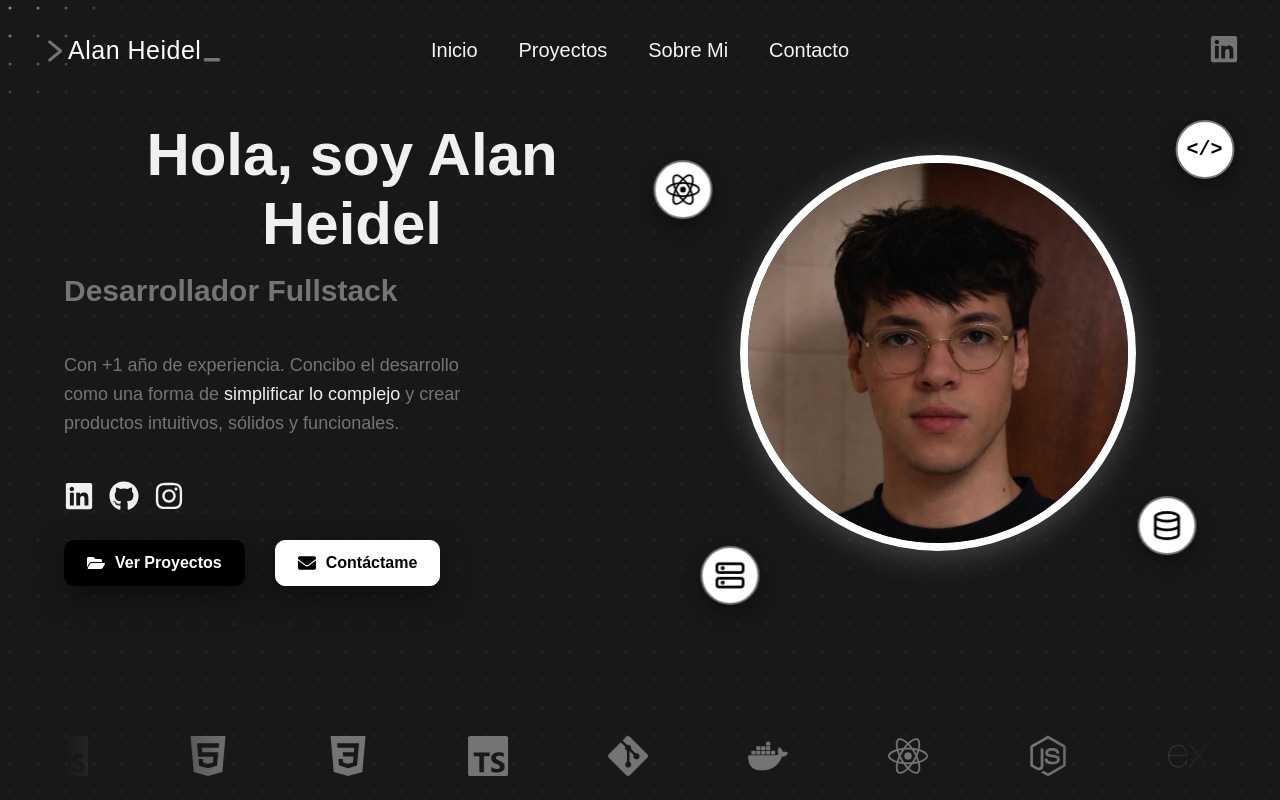
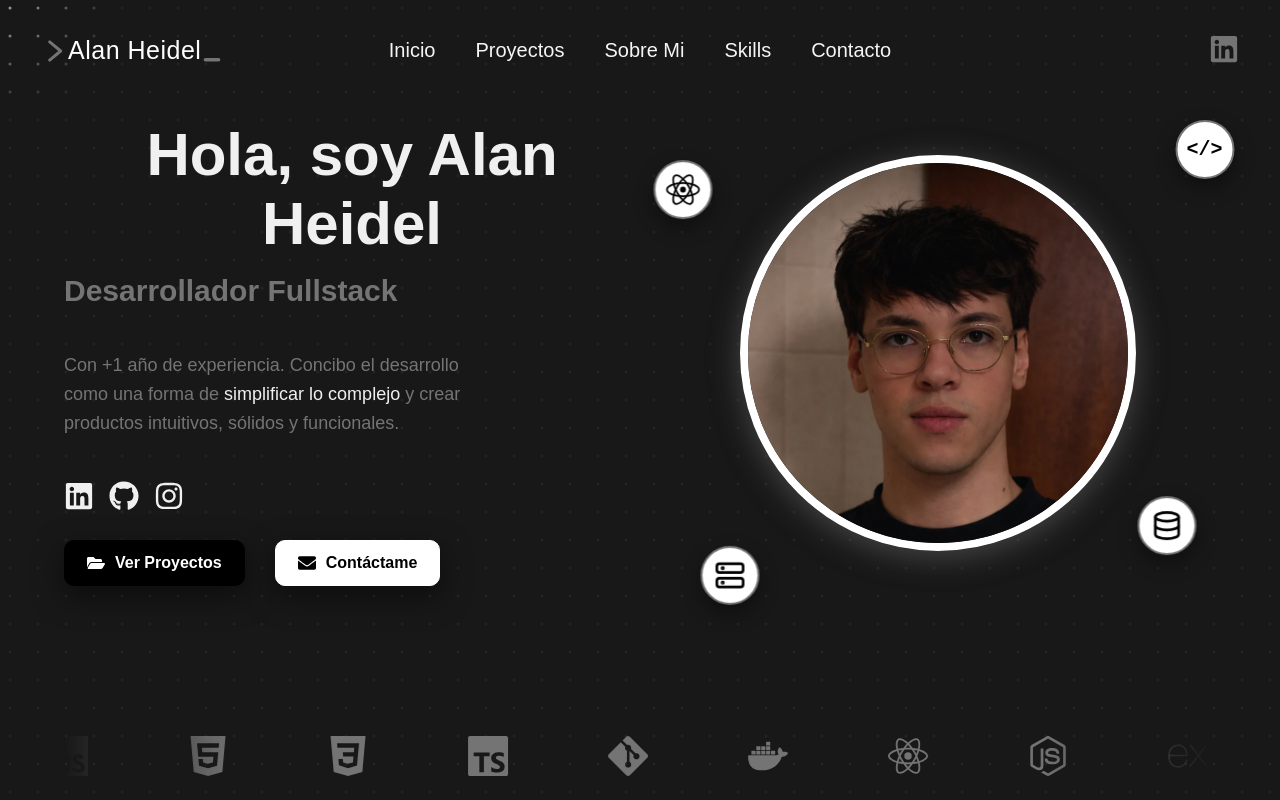
Before and after one commit to AlanHeidel/portfolio, a React (Vite) app: page / in a window 1280 px wide. Shown: the top 800 px of the page. Built offline with nearby package versions, Linux system fonts and the light colour scheme.

Commit message:
chore(nav): fix header links and smooth scroll

```diff
--- a/src/App.css
+++ b/src/App.css
@@ -30,6 +30,7 @@
   height: 95dvh;
   width: 75%;
   margin: 0 auto;
+  scroll-margin-top: 100px;
 }
 
 .index-main-content {
@@ -303,12 +304,14 @@
   margin-top: 50px;
   min-height: 100dvh;
   background: linear-gradient(to bottom, #181818 0%, #1d1d1d 100%);
+  scroll-margin-top: 50px;
 }
 
 .about-section {
-  margin: 50px auto 100px auto;
   background: #181818;
-  width: 75%;
+  margin-top: 60px;
+  scroll-margin-top: 55px;
+  min-height: 100dvh;
 }
 
 .about-container {
@@ -317,7 +320,8 @@
   align-items: center;
   justify-content: space-between;
   gap: 100px;
-  margin-top: 60px;
+  width: 75%;
+  margin: 100px auto 100px auto
 }
 
 .about-img {
--- a/src/App.jsx
+++ b/src/App.jsx
@@ -5,6 +5,7 @@ import Header from "./components/Header/Header";
 import Avatar from "./assets/img-personal.webp";
 import IconLogo from "./assets/icon.svg"
 import IconLogo2 from "./assets/icon2.svg"
+import { scrollToId } from "./utils/scrollToId.jsx";
 import {
   FaGithub,
   FaLinkedin,
@@ -96,8 +97,8 @@ function App() {
                   </div>
                 </div>
                 <div className="buttons-container">
-                  <button className="btn-primary"><FaFolderOpen size={18} className={"icon-btn"} /> Ver Proyectos</button>
-                  <button className="btn-secondary"><FaEnvelope size={18} className={"icon-btn"} />Contáctame</button>
+                  <button className="btn-primary" onClick={() => scrollToId('projects')}><FaFolderOpen size={18} className={"icon-btn"} /> Ver Proyectos</button>
+                  <button className="btn-secondary" onClick={() => scrollToId('contact')}><FaEnvelope size={18} className={"icon-btn"} />Contáctame</button>
                 </div>
               </div>
               <div className="avatar-content">
--- a/src/components/Header/Header.css
+++ b/src/components/Header/Header.css
@@ -19,7 +19,7 @@
   -webkit-backdrop-filter: blur(8px);
   border-radius: 99px;
   border: 1px solid #271e3754;
-  max-width: 630px;
+  max-width: 750px;
 }
 
 .name-container {
@@ -50,29 +50,33 @@ nav {
 nav ul {
   list-style: none;
   display: flex;
-  gap: 0.75rem;
+  gap: 10px;
   margin: 0;
   padding: 0;
 }
 
-nav a {
+nav button {
   display: inline-block;
-  padding: 0.35rem 0.9rem;
+  padding: 10px 15px;
   border-radius: 999px;
   font-size: 20px;
   font-weight: 500;
   color: #f5f5f5;
+  background: transparent;
   text-decoration: none;
   text-wrap: nowrap;
   transition: all 0.3s ease;
+  appearance: none;
+  border: none;
+  cursor: pointer;
 }
 
-nav a:hover {
+nav button:hover {
   background: rgba(255, 255, 255, 0.15);
   color: #ffffff;
 }
 
-.header-pill.scrolled nav a {
+.header-pill.scrolled nav button {
   font-size: 15px;
 }
 
--- a/src/components/Header/Header.jsx
+++ b/src/components/Header/Header.jsx
@@ -3,14 +3,17 @@ import { useEffect, useState, useRef } from "react";
 import Icon from "../../assets/icon.svg";
 import Icon2 from "../../assets/icon2.svg";
 import { FaLinkedin } from "react-icons/fa";
+import { scrollToId } from "../../utils/scrollToId.jsx";
 
 const FULL_NAME = "Alan Heidel";
 const navLinks = [
-  { label: "Inicio", href: "#home" },
-  { label: "Proyectos", href: "#projects" },
-  { label: "Sobre Mi", href: "#aboutme" },
-  { label: "Contacto", href: "#contact" },
+  { label: "Inicio", href: "home" },
+  { label: "Proyectos", href: "projects" },
+  { label: "Sobre Mi", href: "aboutme" },
+  { label: "Skills", href: "skills" },
+  { label: "Contacto", href: "contact" },
 ];
+
 
 export default function Header() {
   const [scrolled, setScrolled] = useState(false);
@@ -38,7 +41,7 @@ export default function Header() {
       setDisplayName((prev) =>
         scrolled ? prev.slice(0, -1) : FULL_NAME.slice(0, prev.length + 1)
       );
-    }, 80);
+    }, 60);
     return () => clearTimeout(typingTimeout.current);
   }, [scrolled, displayName]);
 
@@ -52,9 +55,9 @@ export default function Header() {
 
       <nav>
         <ul>
-          {navLinks.map((link) => (
-            <li key={link.href}>
-              <a href={link.href}>{link.label}</a>
+          {navLinks.map((link, i) => (
+            <li key={i}>
+              <button onClick={() => scrollToId(link.href)} >{link.label}</button>
             </li>
           ))}
         </ul>
--- /dev/null
+++ b/src/utils/scrollToId.jsx
@@ -0,0 +1,4 @@
+export function scrollToId(id) {
+    const el = document.getElementById(id);
+    if (el) el.scrollIntoView({ behavior: 'smooth', block: 'start' });
+};
```
